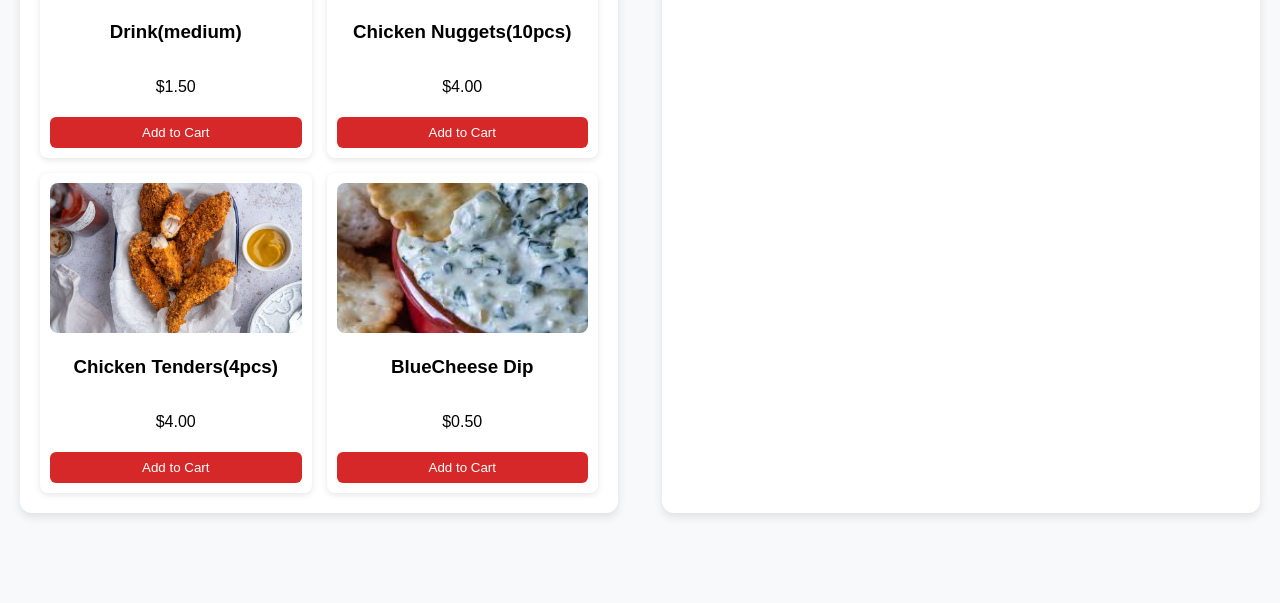
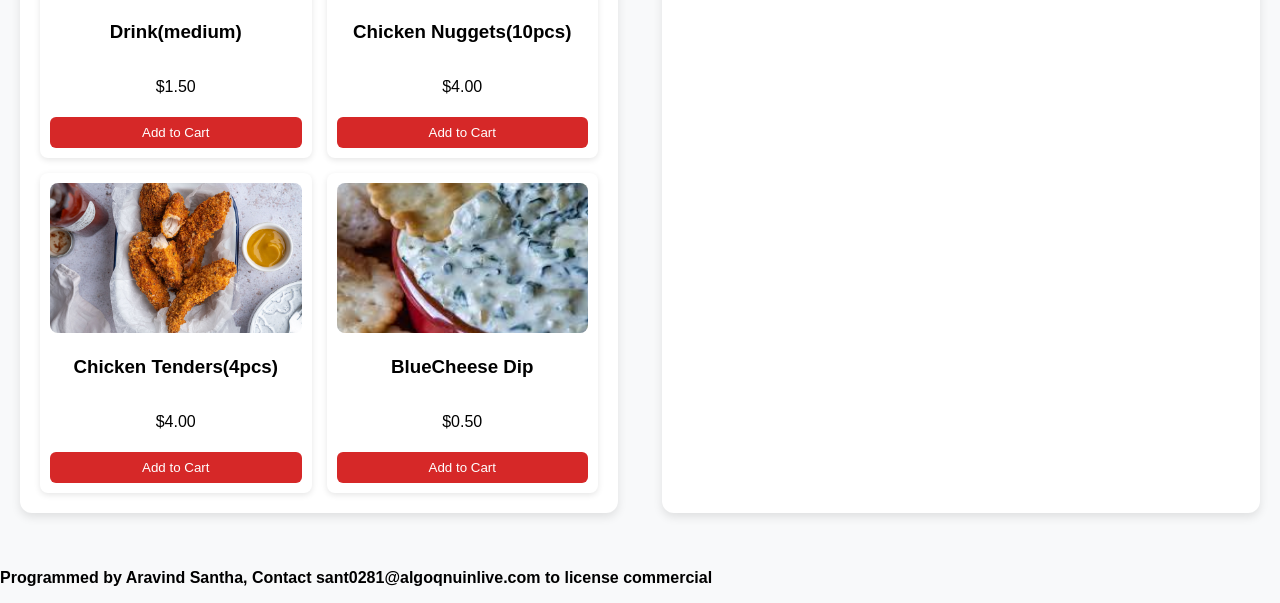
Before and after one commit to aravindsanta/Restaurantandother, a plain HTML site: page HappyRestaurant/html/menu.html in a window 1280 px wide. Shown: the part 773-1376 px from the top of the page. Before the commit the page ends 1326 px from the top, so only its background shows below. Drawn offline with Linux system fonts and the light colour scheme.

Commit message:
changed some

```diff
--- a/HappyRestaurant/html/menu.html
+++ b/HappyRestaurant/html/menu.html
@@ -70,7 +70,9 @@
         </section>
 
     </main>
-
+<footer>
+    <p><b>Programmed by Aravind Santha, Contact sant0281@algoqnuinlive.com to license commercial</b></p>
+</footer>
     <script src="/HappyRestaurant/javascript/script.js"></script>
 </body>
 
```
